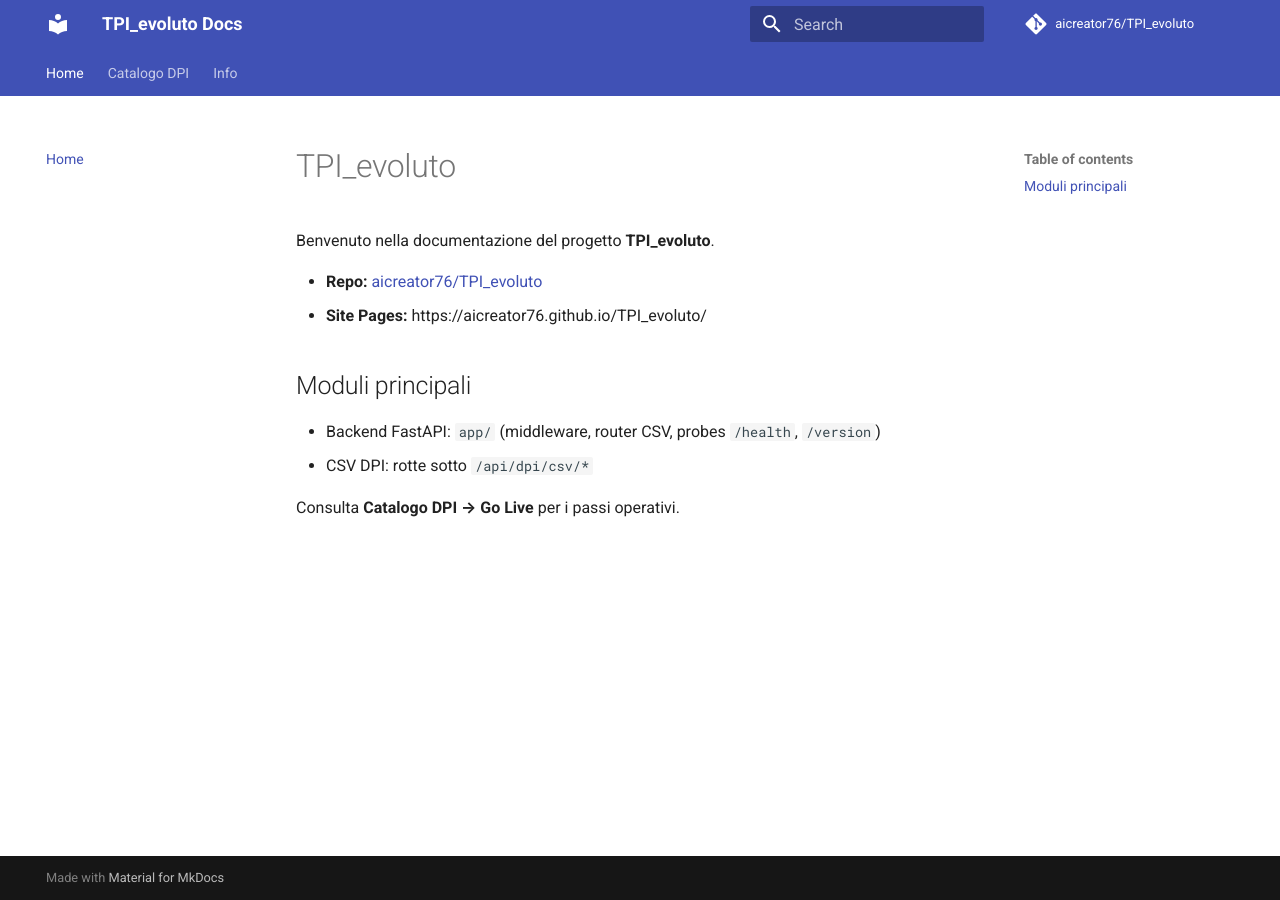
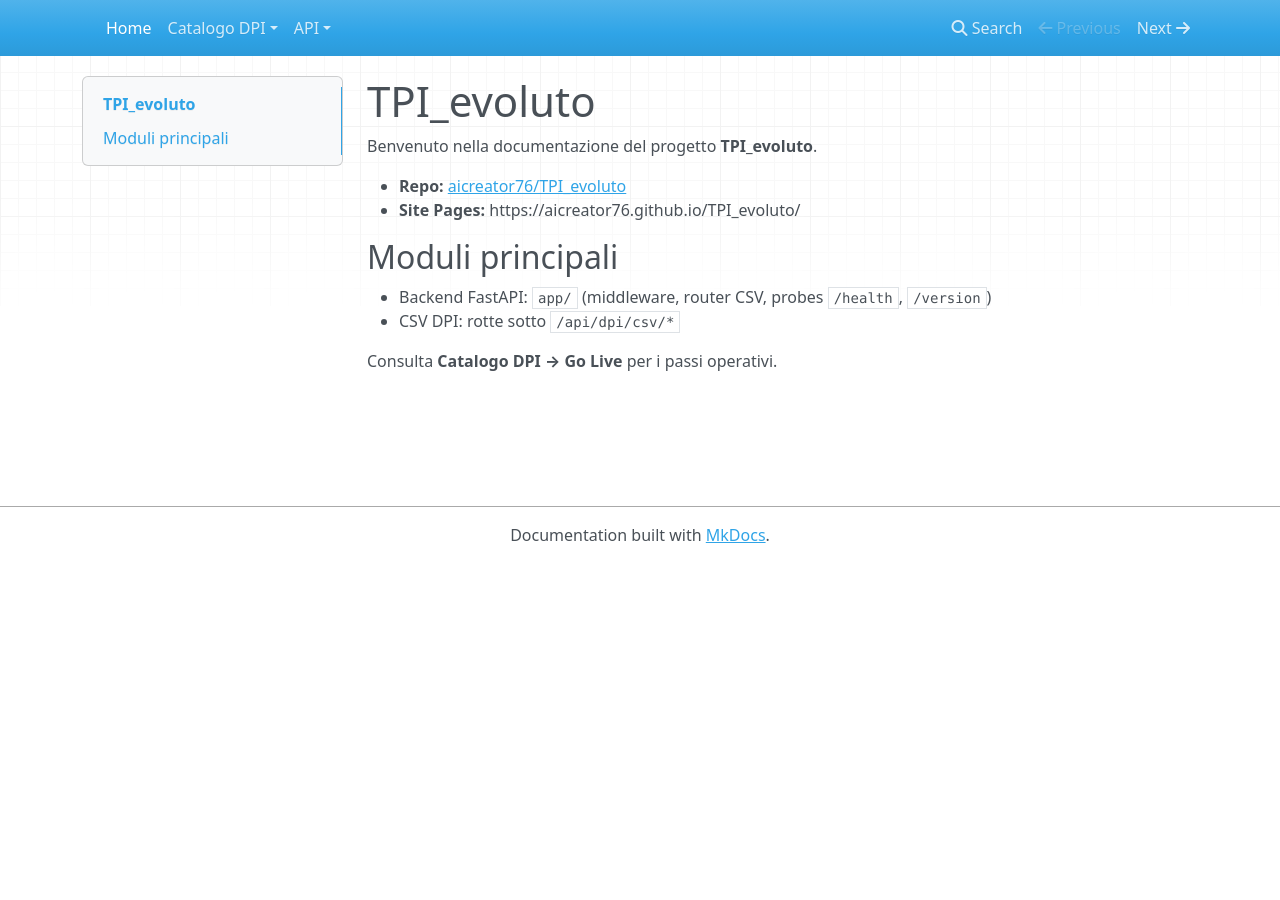
Before and after one commit to aicreator76/TPI_evoluto, an MkDocs documentation site: the page built from docs/index.md, in a window 1280 px wide. Built offline with MkDocs 1.6.1, drawn with Linux system fonts in a browser that asks for light colours; nearby versions of some CDN libraries; comment, search, counter and statistics services are not loaded.

Commit message:
Revise navigation and add API section in mkdocs.yml
Updated navigation structure in mkdocs.yml to include new API section and removed some previous entries.

```diff
--- a/mkdocs.yml
+++ b/mkdocs.yml
@@ -1,31 +1,8 @@
-site_name: TPI_evoluto Docs
-site_url: https://aicreator76.github.io/TPI_evoluto/
-repo_url: https://github.com/aicreator76/TPI_evoluto
-repo_name: aicreator76/TPI_evoluto
-
-theme:
-  name: material
-  features:
-    - navigation.tabs
-    - navigation.indexes
-    - content.code.copy
-    - search.suggest
-    - search.highlight
-
+# mkdocs.yml  (solo la parte nav, esempio)
 nav:
   - Home: index.md
   - Catalogo DPI:
-      - Go Live: catalogo-dpi-go-live.md
-      - API CSV: api-csv.md
-  - Info:
-      - Versione: info/version.md
-      - Legal: legal.md
-
-markdown_extensions:
-  - admonition
-  - pymdownx.details
-  - pymdownx.highlight
-  - pymdownx.superfences
-
-plugins:
-  - search
+      - "Catalogo DPI – Go Live": catalogo-dpi-go-live.md
+  - API:
+      - OpenAPI: openapi.md
+      - Schema (JSON): openapi.json
```
